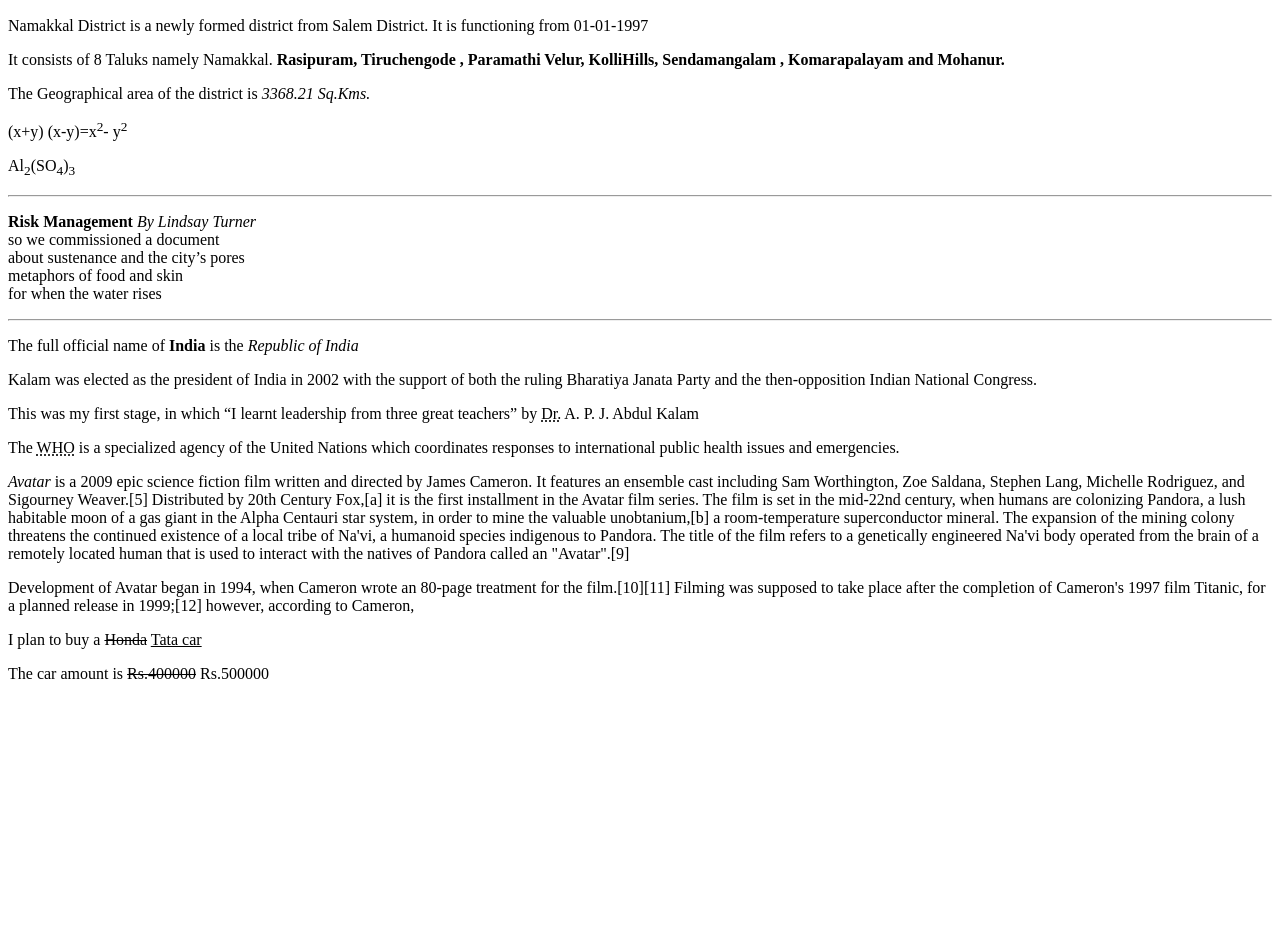
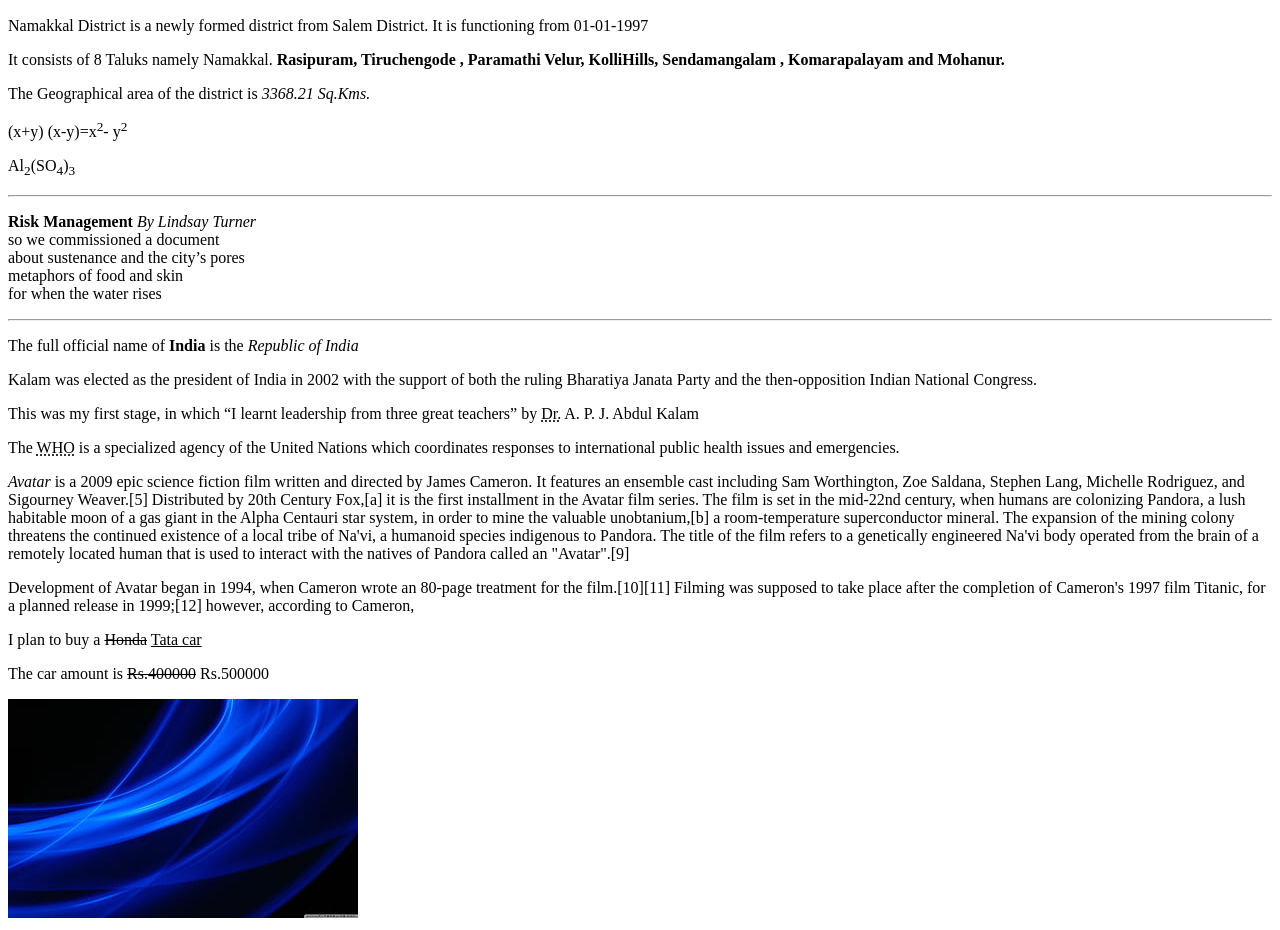
Before and after one commit to Dhanaraj019/Htmlcode, a plain HTML site: page index.html in a window 1280 px wide. Shown: the part 110-1040 px from the top of the page. Before the commit the page ends 809 px from the top, so only its background shows below. Drawn offline with Linux system fonts and the light colour scheme.

Commit message:
Wallpaper add

```diff
--- a/index.html
+++ b/index.html
@@ -46,6 +46,7 @@
         1999;[12] however, according to Cameron, </p>
     <p>I plan to buy a <del>Honda</del> <ins>Tata car</ins></p>
     <p>The car amount is <s>Rs.400000</s> Rs.500000</p>
+    <img src="Wallpaper.jpg" alt="Wallpaper">
 </body>
 
 </html>
```
Also changed, not shown: Wallpaper.jpg (added).
